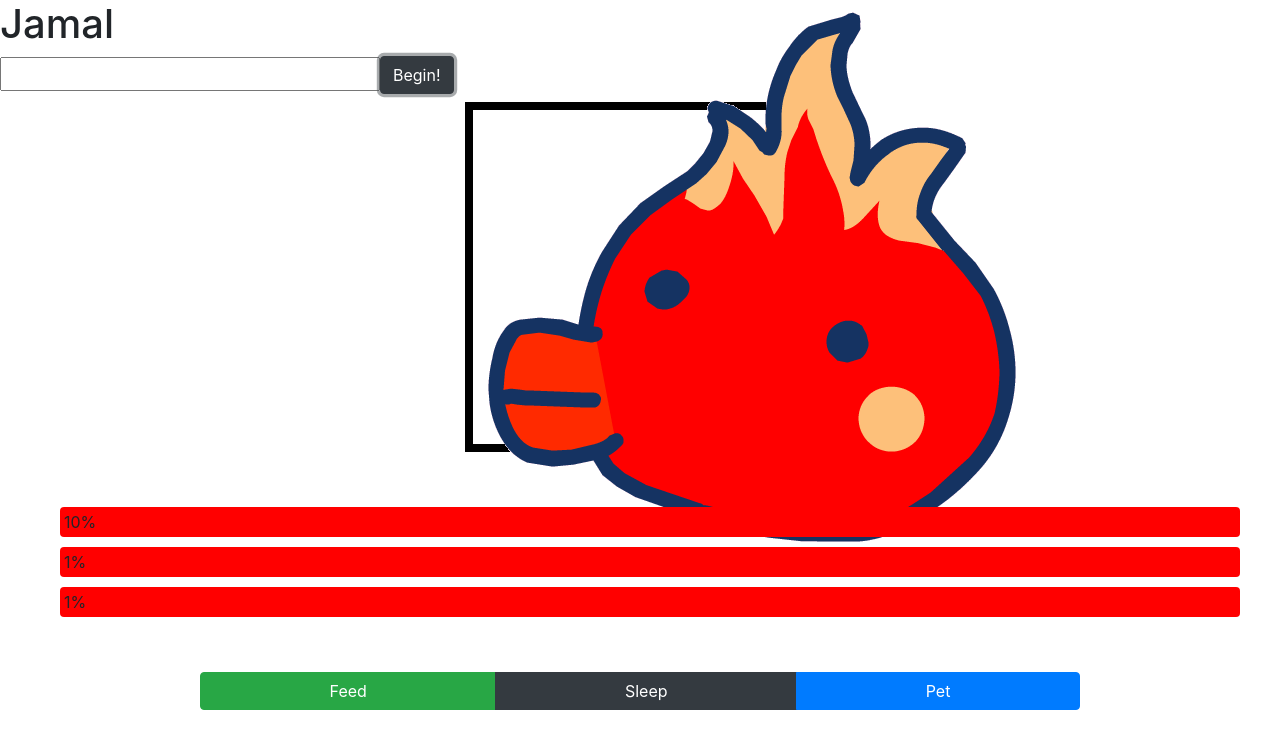
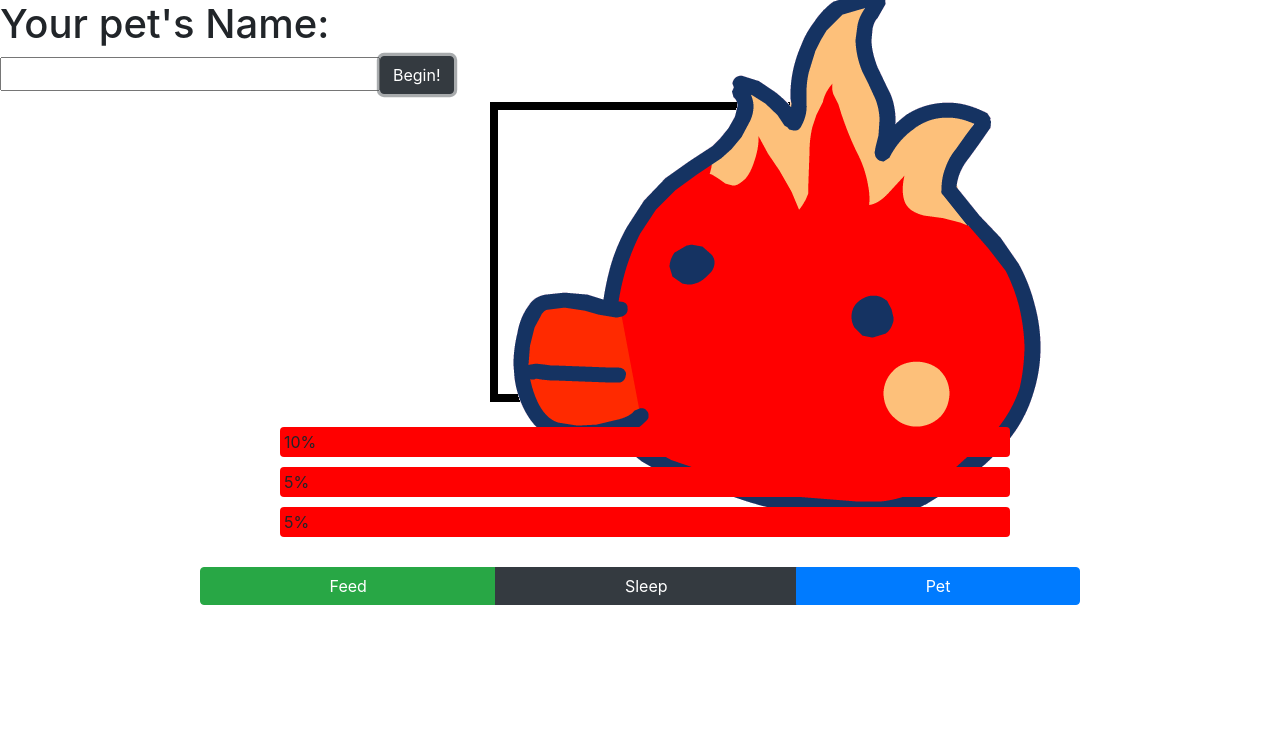
Before and after one commit to jamalamar/Tamagotchi-Mini-Project, a plain HTML site: page index.html in a window 1280 px wide. Both pictures are taken after a click on the button "Begin!". Drawn offline with nearby package versions, Linux system fonts and the light colour scheme.

Commit message:
changes on the css

```diff
--- a/app.js
+++ b/app.js
@@ -1,6 +1,7 @@
+
 
 $('#add-name').click(function(){
-	document.getElementById('name').innerHTML = "Jamal"
+	$('#name').append($('#name-chosen').val())
 });
 
 
@@ -12,17 +13,17 @@ let boredom = 0;
 // Timer function
  timer = () =>{
 	hunger += 10
-	sleepness += 1
-	boredom += 1
+	sleepness += 5
+	boredom += 5
 };
 
 setInterval(timer(), 1000);
 
 
 //Buttons to reset timers
-document.getElementById('')
-document.getElementById('')
-document.getElementById('')
+document.getElementById('feed')
+document.getElementById('sleep')
+document.getElementById('pet')
 
 
 // Function when tamagotchi dies
--- a/index.html
+++ b/index.html
@@ -10,7 +10,7 @@
 <body>
 	<!-- Title/Choose Name -->
 	<div class="choose-name">
-		<h1 id="name">Choose Name</h1>
+		<h1>Your pet's Name: <span  id="name"></span></h1>
 		<h4><input type="text" id="name-chosen"><button type="button" class="btn btn-dark" id="add-name">Begin!</button></h4>
 	</div>
 
--- a/style.css
+++ b/style.css
@@ -1,6 +1,14 @@
 
 div {
 	display: flex;
+}
+
+body {
+
+}
+
+#name {
+	color: red;
 }
 
 .choose-name {
@@ -12,8 +20,8 @@ div {
 .character {
 	border: 8px black solid;
 	padding: 15px;
-	width: 350px;
-	height: 350px;
+	width: 300px;
+	height: 300px;
 	margin: auto;
 	align-items: center;
 
@@ -21,8 +29,11 @@ div {
 
 .stats {
 	display: flex;
+	width: 100%;
 	flex-direction: column;
-	margin: 50px;
+	margin: 20px;
+	padding-right: 300px;
+	padding-left: 250px;
 }
 
 
@@ -32,18 +43,6 @@ div {
 	margin: 5px 10px;
 	border-radius: 4px;
 	padding: 3px 4px;
-
-
-
-
-	/*
-	display: flex;
-	margin: 0px 0px 0px 270px;
-	padding:0px 20px 0px 20px;
-	border: 2px solid black;
-	background-color: red;
-
-	*/
 }
 
 
```
